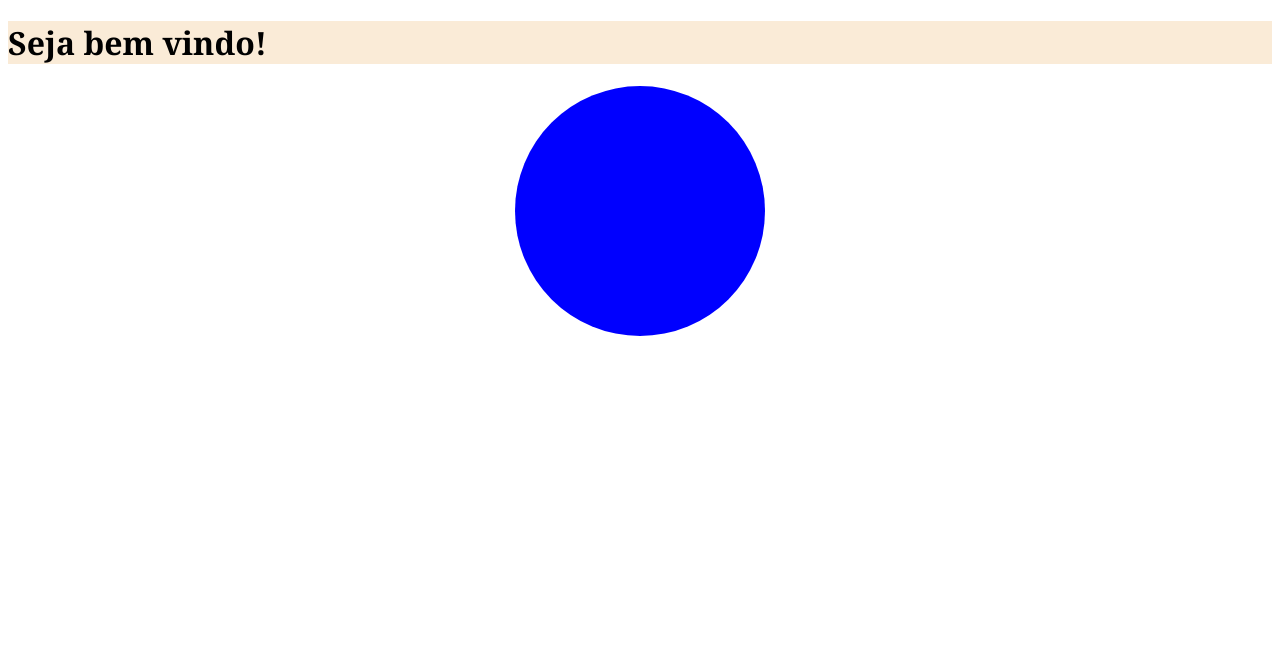
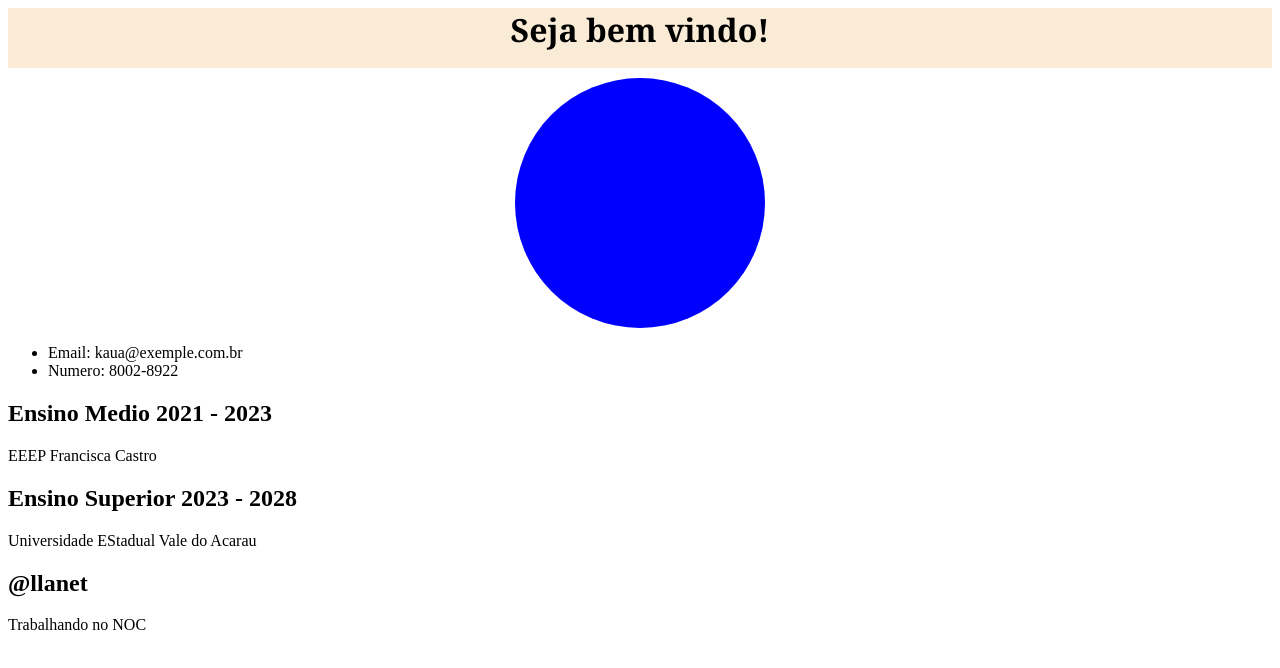
Before and after one commit to kkauaoliveira/atv_s1, a plain HTML site: page pagina_perfil/index.html in a window 1280 px wide. Drawn offline with Linux system fonts and the light colour scheme.

Commit message:
adicionando conteudo

```diff
--- a/pagina_perfil/index.html
+++ b/pagina_perfil/index.html
@@ -11,5 +11,21 @@
     <div class="foto-perfil">
         <img src="teste.png" alt="">
     </div>
+    <div class="contato">
+        <ul>
+            <li>Email: kaua@exemple.com.br</li>
+            <li>Numero: 8002-8922</li>
+        </ul>
+    </div>
+    <div class="escolaridade">
+        <h2>Ensino Medio 2021 - 2023</h2>
+        <p>EEEP Francisca Castro</p>
+        <h2>Ensino Superior 2023 - 2028</h2>
+        <p>Universidade EStadual Vale do Acarau</p>
+    </div>
+    <div class="experiencia">
+        <h2>@llanet</h2>
+        <p>Trabalhando no NOC</p>
+    </div>
 </body>
 </html>
--- a/pagina_perfil/style.css
+++ b/pagina_perfil/style.css
@@ -1,6 +1,11 @@
 .title-page{
     font-family: Georgia, 'Times New Roman', Times, serif;
     background-color: antiquewhite;
+    text-align: center;
+    margin: auto;
+    height: 60px;
+    width: auto;
+
 }
 .foto-perfil{
     background-color: blue;
@@ -11,4 +16,5 @@
     height: 250px;
     width: 250px;
     margin: auto;
+    margin-top: 10px;
 }
```
